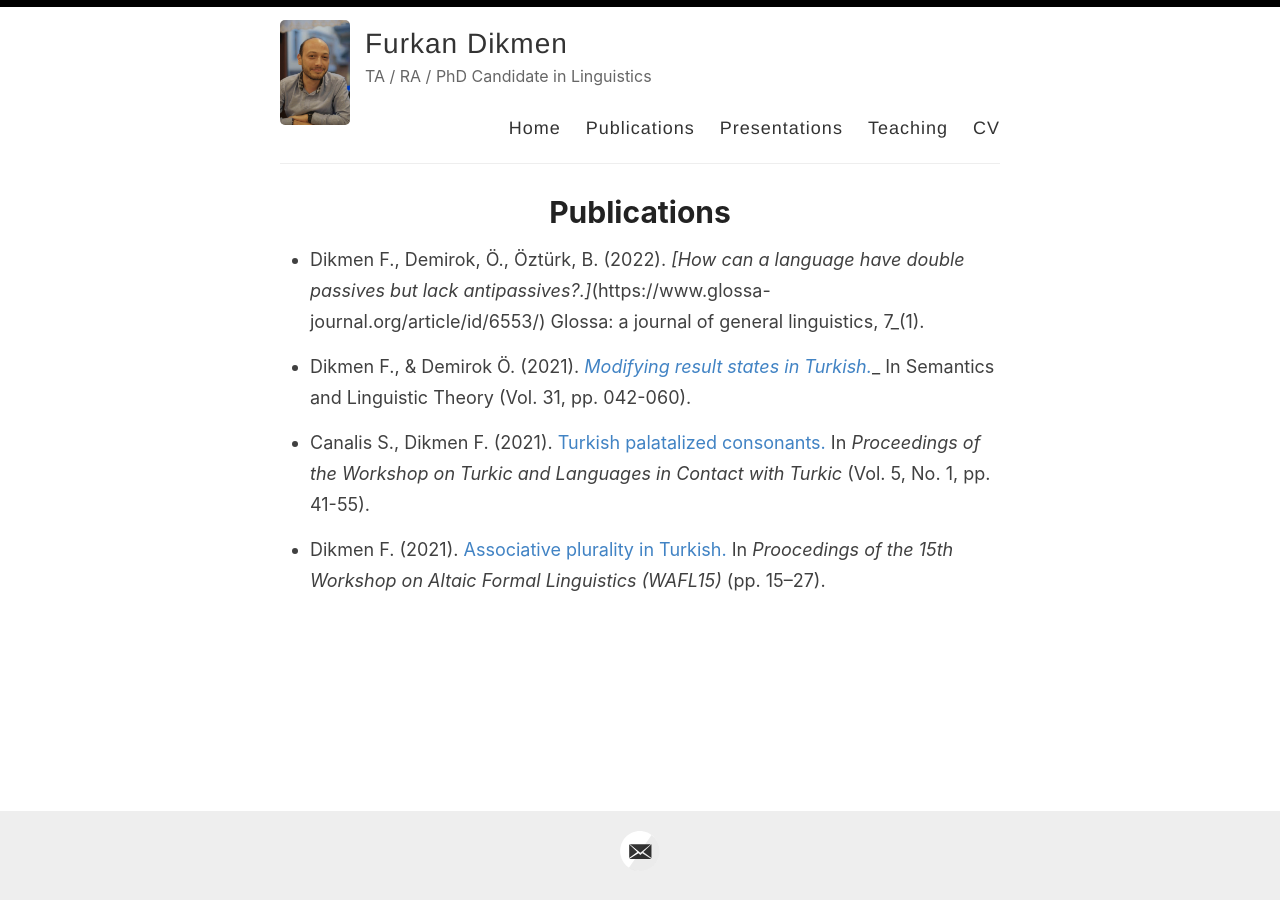
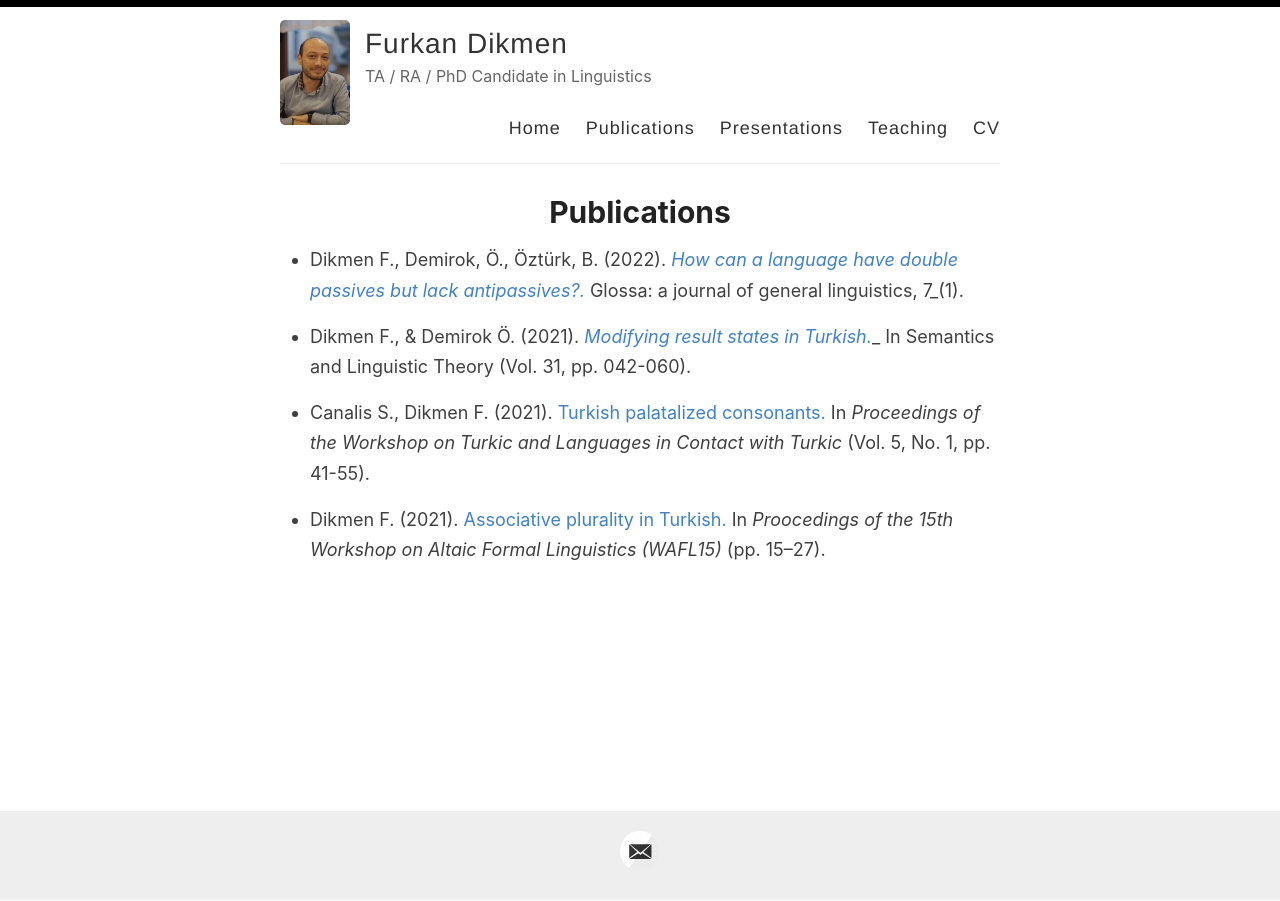
Before and after one commit to furkandikmen/furkandikmen.github.io, a Jekyll site: the page built from _pages/publications.md, in a window 1280 px wide. Built offline with Jekyll 4.4.1, drawn with Linux system fonts in a browser that asks for light colours.

Commit message:
Update publications.md

```diff
--- a/_pages/publications.md
+++ b/_pages/publications.md
@@ -4,7 +4,7 @@ title: Publications
 permalink: /publications/
 ---
 
-- Dikmen F., Demirok, Ö., Öztürk, B. (2022). _[How can a language have double passives but lack antipassives?.]_(https://www.glossa-journal.org/article/id/6553/) Glossa: a journal of general linguistics, 7_(1).
+- Dikmen F., Demirok, Ö., Öztürk, B. (2022). [_How can a language have double passives but lack antipassives?._](https://www.glossa-journal.org/article/id/6553/) Glossa: a journal of general linguistics, 7_(1).
 
 - Dikmen F., & Demirok Ö. (2021). [_Modifying result states in Turkish._](https://journals.linguisticsociety.org/proceedings/index.php/SALT/article/view/31.003)_ In Semantics and Linguistic Theory (Vol. 31, pp. 042-060).
 
```
